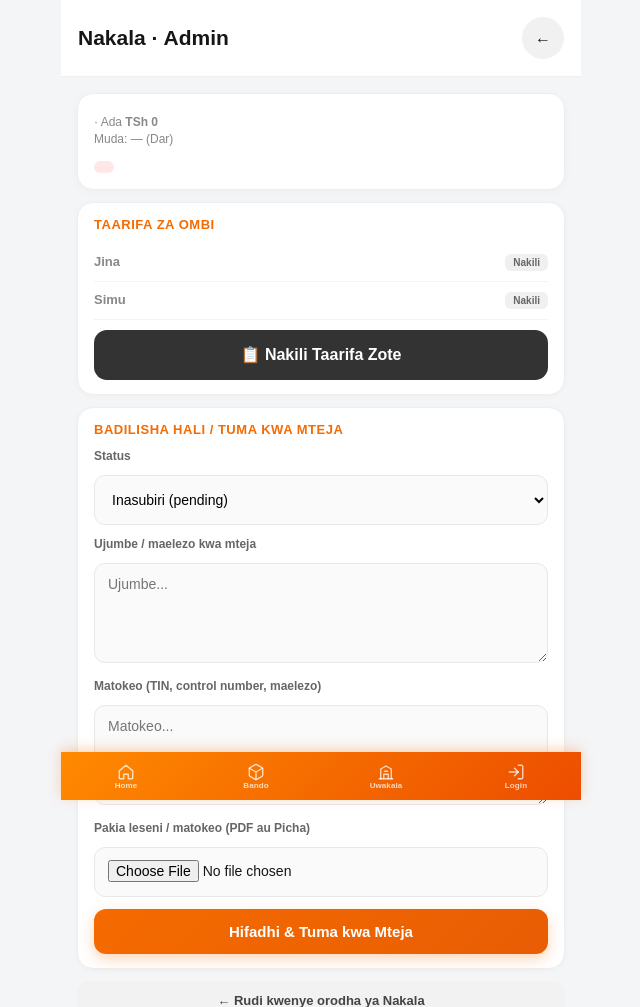
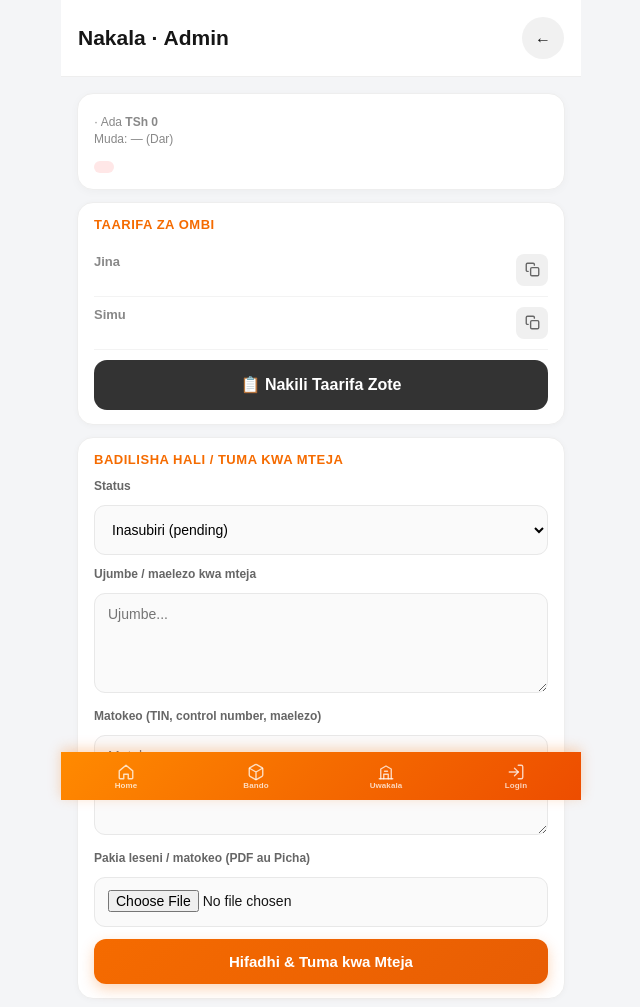
Before and after one commit to keyramkey/halotel-bando, a Flask app: template templates/admin_nakala_detail.html in a window 1280 px wide. Shown: the top 1007 px of the page, without its empty margins (319-959 px from the left). Run offline with Flask 3, Linux system fonts and the light colour scheme; the template is opened without the code that fills it, so the values that code supplies are empty; some libraries are stand-ins or nearby versions.

Commit message:
Update admin_nakala_detail.html

```diff
--- a/templates/admin_nakala_detail.html
+++ b/templates/admin_nakala_detail.html
@@ -56,14 +56,19 @@
     .cp {
         border: none;
         background: #f0f0f0;
-        border-radius: 6px;
-        padding: 3px 8px;
-        font-size: 10px;
-        font-weight: 800;
+        border-radius: 8px;
+        width: 32px;
+        height: 32px;
+        padding: 0;
+        display: inline-grid;
+        place-items: center;
         color: #666;
         cursor: pointer;
+        flex-shrink: 0;
     }
+    .cp svg { width: 15px; height: 15px; pointer-events: none; }
     .cp.ok { background: #e8f5e9; color: #2e7d32; }
+    .cp:active { transform: scale(0.92); }
     .doc-grid { display: grid; gap: 8px; }
     .doc-a {
         display: flex;
@@ -202,8 +207,10 @@
         <div class="ad-row">
             <span class="ad-lbl">{{ label }}</span>
             <span class="ad-val">
-                <span>{{ value }}</span>
-                <button type="button" class="cp" onclick="cp(this, {{ value|tojson }})">Nakili</button>
+                <span class="ad-val-text">{{ value }}</span>
+                <button type="button" class="cp" data-copy="{{ value|e }}" title="Nakili" aria-label="Nakili">
+                    <svg viewBox="0 0 24 24" fill="none" stroke="currentColor" stroke-width="2.2" stroke-linecap="round" stroke-linejoin="round"><rect x="9" y="9" width="13" height="13" rx="2"/><path d="M5 15H4a2 2 0 0 1-2-2V4a2 2 0 0 1 2-2h9a2 2 0 0 1 2 2v1"/></svg>
+                </button>
             </span>
         </div>
         {% endif %}
@@ -420,32 +427,78 @@ Mtoa taarifa: {{ req.full_name }} | {{ req.phone1 }}
 </div>
 
 <script>
-function cp(btn, text) {
-    text = text == null ? '' : String(text);
-    function ok() {
-        var t = btn.textContent;
-        btn.textContent = '✓';
+(function() {
+    var CHECK = '<svg viewBox="0 0 24 24" fill="none" stroke="currentColor" stroke-width="2.5" stroke-linecap="round" stroke-linejoin="round"><polyline points="20 6 9 17 4 12"/></svg>';
+    var COPY = '<svg viewBox="0 0 24 24" fill="none" stroke="currentColor" stroke-width="2.2" stroke-linecap="round" stroke-linejoin="round"><rect x="9" y="9" width="13" height="13" rx="2"/><path d="M5 15H4a2 2 0 0 1-2-2V4a2 2 0 0 1 2-2h9a2 2 0 0 1 2 2v1"/></svg>';
+
+    function fallbackCopy(text) {
+        var ta = document.createElement('textarea');
+        ta.value = text;
+        ta.setAttribute('readonly', '');
+        ta.style.cssText = 'position:fixed;top:0;left:0;width:2px;height:2px;padding:0;border:none;opacity:0;';
+        document.body.appendChild(ta);
+        ta.focus();
+        ta.select();
+        ta.setSelectionRange(0, text.length);
+        var ok = false;
+        try { ok = document.execCommand('copy'); } catch (e) {}
+        document.body.removeChild(ta);
+        return ok;
+    }
+
+    function writeClipboard(text) {
+        text = text == null ? '' : String(text);
+        if (navigator.clipboard && window.isSecureContext) {
+            return navigator.clipboard.writeText(text).then(function(){ return true; }).catch(function(){
+                return fallbackCopy(text);
+            });
+        }
+        return Promise.resolve(fallbackCopy(text));
+    }
+
+    function flashBtn(btn) {
+        var prev = btn.innerHTML;
         btn.classList.add('ok');
-        setTimeout(function(){ btn.textContent = t; btn.classList.remove('ok'); }, 900);
+        btn.innerHTML = CHECK;
+        setTimeout(function(){
+            btn.classList.remove('ok');
+            btn.innerHTML = prev;
+        }, 1200);
     }
-    if (navigator.clipboard && navigator.clipboard.writeText) {
-        navigator.clipboard.writeText(text).then(ok).catch(function(){ fb(text); ok(); });
-    } else { fb(text); ok(); }
-}
-function cpAll() {
-    var box = document.getElementById('copyAll');
-    var text = box ? (box.innerText || box.textContent) : '';
-    if (navigator.clipboard && navigator.clipboard.writeText) {
-        navigator.clipboard.writeText(text).then(function(){ alert('Zimenakiliwa!'); });
-    } else { fb(text); alert('Zimenakiliwa!'); }
-}
-function fb(text) {
-    var ta = document.createElement('textarea');
-    ta.value = text;
-    document.body.appendChild(ta);
-    ta.select();
-    try { document.execCommand('copy'); } catch(e) {}
-    document.body.removeChild(ta);
-}
+
+    document.addEventListener('click', function(e) {
+        var btn = e.target.closest('button.cp');
+        if (!btn) return;
+        e.preventDefault();
+        var text = btn.getAttribute('data-copy');
+        if (text == null || text === '') {
+            var row = btn.closest('.ad-row');
+            var span = row ? row.querySelector('.ad-val-text') : null;
+            text = span ? (span.textContent || '') : '';
+        }
+        writeClipboard(text).then(function(ok) {
+            if (ok) flashBtn(btn);
+            else alert('Imeshindwa kunakili. Jaribu tena.');
+        });
+    });
+
+    window.cpAll = function() {
+        var box = document.getElementById('copyAll');
+        var text = box ? (box.innerText || box.textContent || '').trim() : '';
+        if (!text) {
+            var parts = [];
+            document.querySelectorAll('.ad-row').forEach(function(row) {
+                var l = row.querySelector('.ad-lbl');
+                var v = row.querySelector('.ad-val-text');
+                if (l && v) parts.push(l.textContent.trim() + ': ' + v.textContent.trim());
+            });
+            text = parts.join('\n');
+        }
+        writeClipboard(text).then(function(ok) {
+            if (ok) alert('Taarifa zote zimenakiliwa kwenye clipboard ✓');
+            else alert('Imeshindwa kunakili.');
+        });
+    };
+})();
 </script>
 {% endblock %}
```
